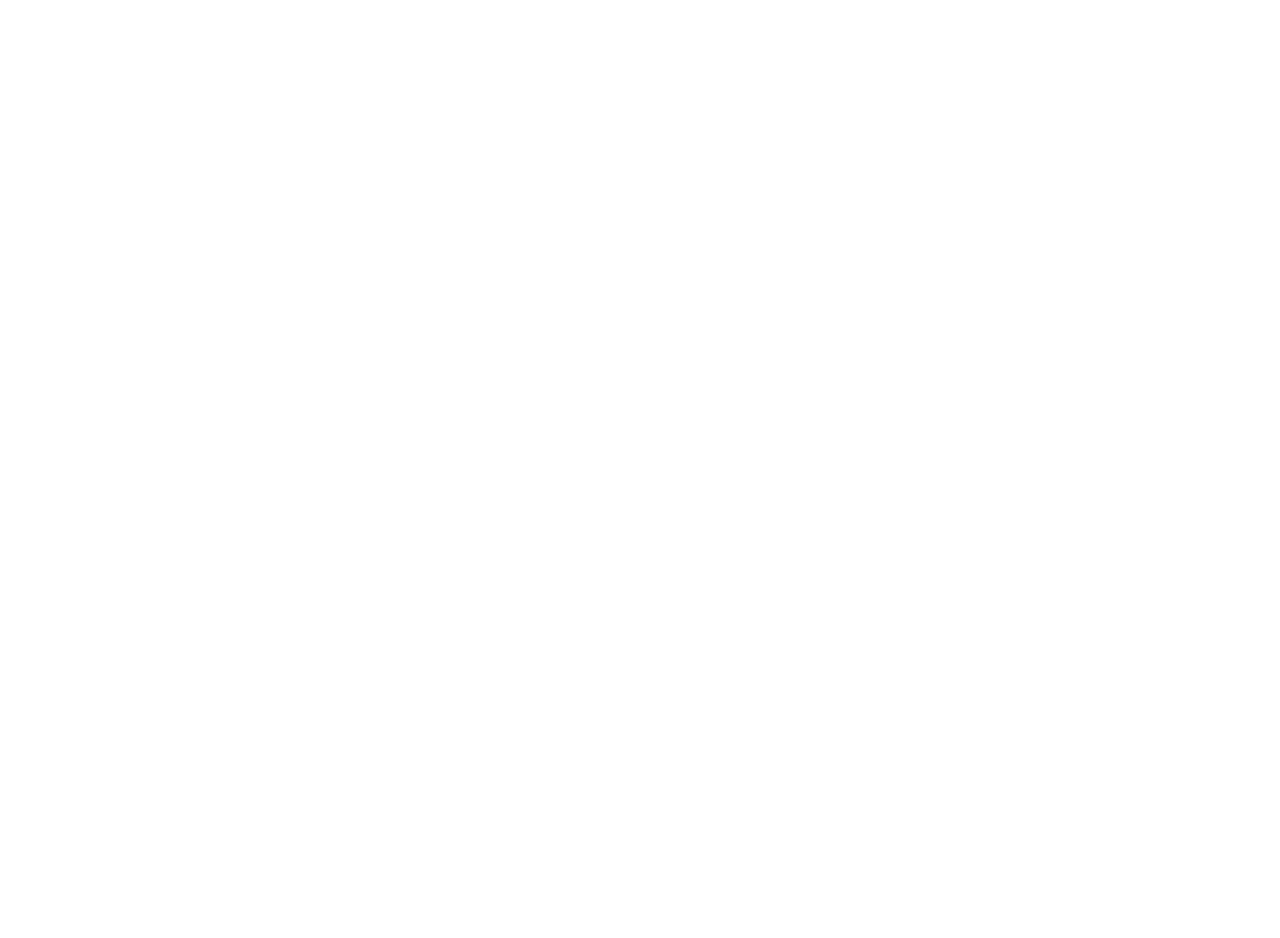
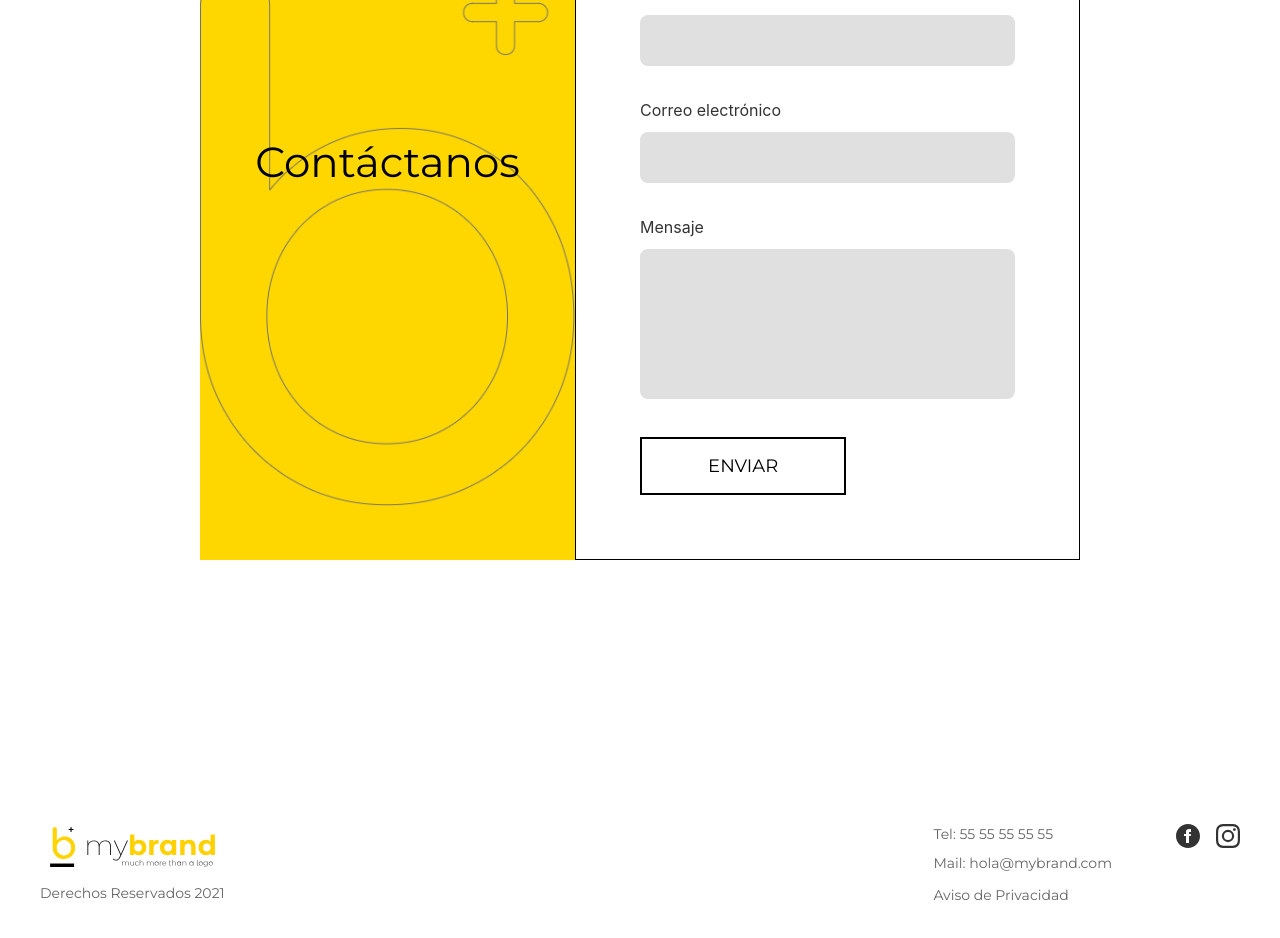
Before and after one commit to RodrigoIbarraSanchez/mybrand-frontend, a Vue app: page / in a window 1280 px wide. Shown: the part 4820-5758 px from the top of the page. Before the commit the page ends 4536 px from the top, so only its background shows below. Built offline with nearby package versions, Linux system fonts and the light colour scheme.

Commit message:
contact form and footer ready

```diff
--- a/src/App.vue
+++ b/src/App.vue
@@ -117,7 +117,56 @@
         </div>
       </div>
     </section>
+
+    <section id="contacto" class="contact">
+      <div class="contact-container">
+        <div class="contact-left">
+          <div class="contact-content">
+            <h2>Contáctanos</h2>
+          </div>
+        </div>
+        <div class="contact-right">
+          <form class="contact-form">
+            <div class="form-group">
+              <label for="name">Nombre</label>
+              <input type="text" required>
+            </div>
+            <div class="form-group">
+              <label for="name">Correo electrónico</label>
+              <input type="email" required>
+            </div>
+            <div class="form-group">
+              <label for="name">Mensaje</label>
+              <textarea required></textarea>
+            </div>
+            <button type="submit" class="submit-button">ENVIAR</button>
+          </form>
+        </div>
+      </div>
+    </section>
   </main>
+
+  <footer class="footer">
+    <div class="footer-content">
+      <div class="footer-left">
+        <img :src="mainLogo" alt="MyBrand logo" class="footer-logo" />
+        <p class="copyright">Derechos Reservados 2021</p>
+      </div>
+      <div class="footer-right">
+        <div class="contact-info">
+          <p>Tel: 55 55 55 55 55</p>
+          <p>Mail: hola@mybrand.com</p>
+          <div class="footer-links">
+            <a href="#">Aviso de Privacidad</a>
+          </div>
+        </div>
+        <div class="social-links">
+          <a href="#" class="facebook">Facebook</a>
+          <a href="#" class="instagram">Instagram</a>
+        </div>
+      </div>
+    </div>
+  </footer>
 </template>
 
 <style>
@@ -490,6 +539,157 @@
   font-size: 18px;
   color: #666666;
 }
+
+.contact {
+  position: relative;
+  overflow: hidden;
+}
+
+.contact-container {
+  display: flex;
+  min-height: 600px;
+  padding: 200px;
+}
+
+.contact-left {
+  flex: 1;
+  background-color: var(--primary-color);
+  display: flex;
+  justify-content: center;
+  align-items: center;
+  position: relative;
+  background-image: url('./assets/mega-iconB-line.png');
+  background-size: contain;
+  background-position: center;
+  background-repeat: no-repeat;
+}
+
+.contact-content {
+  text-align: center;
+  position: relative;
+  z-index: 2;
+  margin-top: -120px;
+}
+
+.contact-left h2 {
+  font-family: 'Montserrat';
+  font-weight: 500;
+  font-size: 42px;
+  color: #000000;
+  margin-bottom: 2rem;
+}
+
+.contact-right {
+  flex: 1;
+  background-color: white;
+  padding: 4rem;
+  display: flex;
+  justify-content: center;
+  align-items: center;
+  border: solid 1px black;
+}
+
+.contact-form {
+  width: 100%;
+  max-width: 500px;
+  text-align: left;
+}
+
+.form-group {
+  margin-bottom: 2rem;
+}
+
+.form-group input,
+.form-group textarea {
+  width: 100%;
+  padding: 1rem;
+  border: none;
+  border-radius: 0;
+  background-color: #E0E0E0;
+  font-family: 'Montserrat';
+  font-size: 16px;
+  border-radius: 8px;
+  margin-top: 10px;
+}
+
+.form-group textarea {
+  height: 150px;
+  resize: none;
+}
+
+.submit-button {
+  width: 55%;
+  padding: 1rem;
+  background-color: transparent;
+  border: solid 2px black;
+  color: #000000;
+  border-radius: 0;
+  font-family: 'Montserrat';
+  font-weight: 500;
+  font-size: 18px;
+  cursor: pointer;
+  transition: background-color 0.3s ease;
+}
+
+.submit-button:hover {
+  background-color: #e6c300;
+  border: none;
+}
+
+.footer {
+  background-color: white;
+  padding: 4rem 2rem;
+}
+
+.footer-content {
+  max-width: 1200px;
+  margin: 0 auto;
+  display: flex;
+  justify-content: space-between;
+  align-items: center;
+}
+
+.footer-left {
+  display: flex;
+  flex-direction: column;
+  gap: 1rem;
+}
+
+.footer-logo {
+  height: 40px;
+  width: auto;
+}
+
+.copyright {
+  font-family: 'Montserrat';
+  font-size: 14px;
+  color: #666666;
+}
+
+.footer-right {
+  display: flex;
+  gap: 4rem;
+  text-align: left;
+}
+
+.contact-info p {
+  font-family: 'Montserrat';
+  font-size: 14px;
+  color: #666666;
+  margin-bottom: 0.5rem;
+}
+
+.footer-links a {
+  font-family: 'Montserrat';
+  font-size: 14px;
+  color: #666666;
+  text-decoration: none;
+}
+
+.footer .social-links {
+  display: flex;
+  gap: 1rem;
+}
 </style>
 
 <style scoped>
```
Also changed, not shown: src/assets/mega-iconB-line.png (added).
